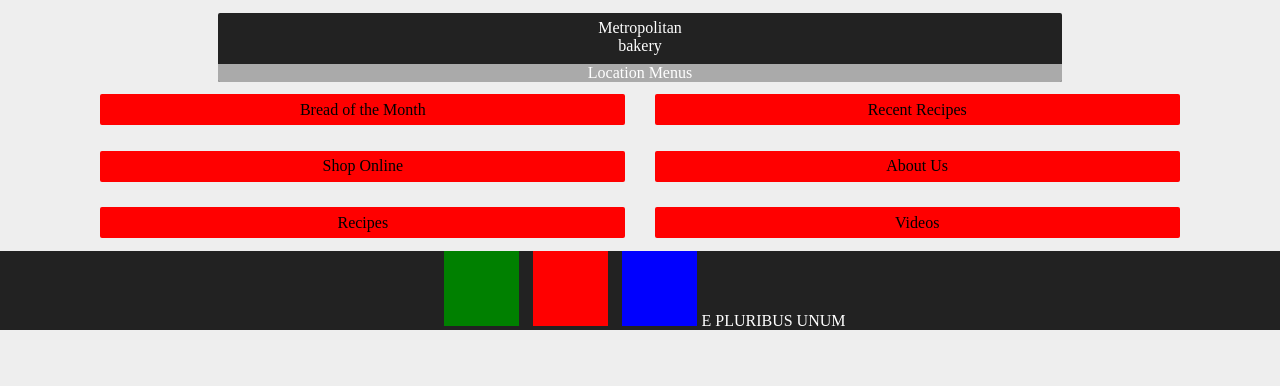
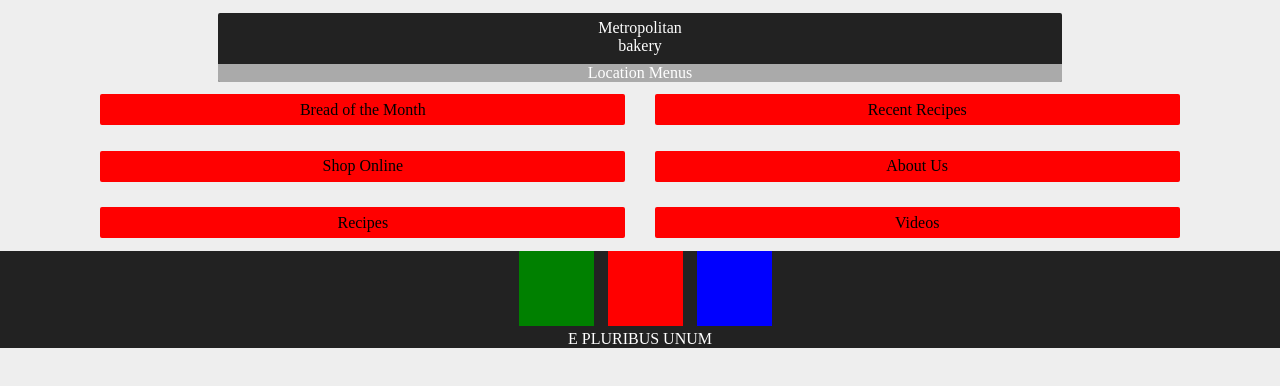
Before and after one commit to fonnie900/BakeryMockup, a plain HTML site: page index.html in a window 1280 px wide. Drawn offline with Linux system fonts and the light colour scheme.

Commit message:
test to see how fast github updates its pages

```diff
--- a/index.html
+++ b/index.html
@@ -22,9 +22,11 @@
 		</div>
 
 		<div id="footer">
-			<div class="soc" id="fb"> </div>
-			<div class="soc" id="twit"> </div>
-			<div class="soc" id="tumb"> </div>
+			<div id="icons">
+				<div class="soc" id="fb"> </div>
+				<div class="soc" id="twit"> </div>
+				<div class="soc" id="tumb"> </div>
+			</div>
 			E PLURIBUS UNUM
 		</div>
 
```
